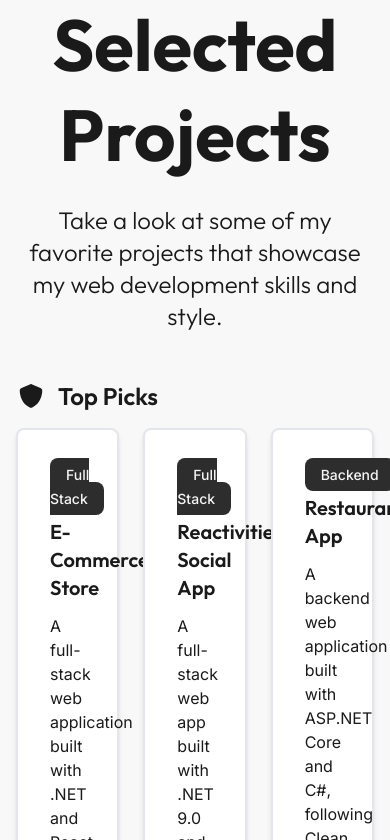
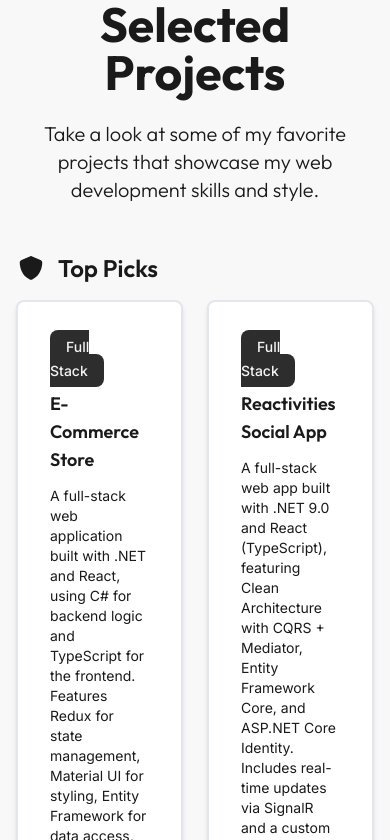
Before and after one commit to argirowski/ArgirovskiPortfolio, a React (Create React App) app: page / in a window 390 px wide. Shown: the part 964-1804 px from the top of the page. Built offline with nearby package versions, Linux system fonts and the light colour scheme.

Commit message:
Adding some responsiveness to the portfolio

```diff
--- a/src/components/PortfolioPage/PortfolioPage.tsx
+++ b/src/components/PortfolioPage/PortfolioPage.tsx
@@ -9,10 +9,10 @@ const PortfolioPage: React.FC = () => {
     <>
       <section className="min-h-screen flex items-center justify-center bg-contact-bg px-4">
         <div className="text-left w-full max-w-7xl">
-          <h1 className="text-7xl font-bold leading-tight text-contact-heading text-center">
+          <h1 className="text-7xl font-bold leading-tight text-contact-heading text-center max-[900px]:text-5xl">
             Selected Projects
           </h1>
-          <h2 className="text-2xl font-light mt-6 text-contact-heading text-center">
+          <h2 className="text-2xl font-light mt-6 text-contact-heading text-center max-[900px]:text-xl">
             Take a look at some of my favorite projects that showcase my web
             development skills and style.
           </h2>
@@ -27,17 +27,20 @@ const PortfolioPage: React.FC = () => {
             {/* Project Cards Grid */}
             <div className="grid grid-cols-12 gap-6">
               {projects.map((project) => (
-                <div key={project.id} className="col-span-4">
+                <div
+                  key={project.id}
+                  className="col-span-4 max-[900px]:col-span-6"
+                >
                   <div className="bg-contact-card-bg text-contact-card-text border-2 border-contact-card-border rounded-lg shadow-md p-8 h-full flex flex-col">
                     <div className="mb-2">
                       <span className="px-4 py-2 bg-badge-bg text-badge-text text-sm font-medium rounded-lg me-2">
                         {project.category}
                       </span>
                     </div>
-                    <h4 className="text-xl font-semibold text-contact-heading mb-3">
+                    <h4 className="text-xl font-semibold text-contact-heading mb-3 max-[900px]:text-lg">
                       {project.title}
                     </h4>
-                    <p className="text-contact-card-text mb-3 flex-grow">
+                    <p className="text-contact-card-text mb-3 flex-grow max-[900px]:text-sm">
                       {project.description}
                     </p>
                     <div className="mb-3">
```
